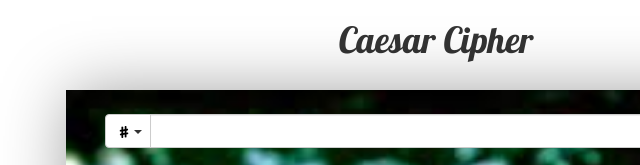
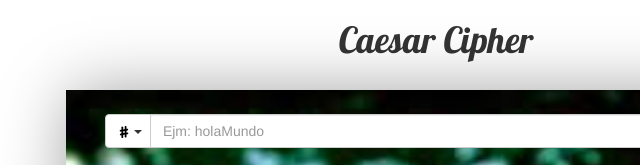
Before and after one commit to betsyvies/-caesar-encryption-es6, a plain HTML site: page index.html in a window 1280 px wide. Shown: the top 165 px of the page, 204-844 px from the left. Drawn offline with Linux system fonts and the light colour scheme.

Commit message:
añadiendo placeholder

```diff
--- a/index.html
+++ b/index.html
@@ -44,7 +44,7 @@
                 </ul>
               </div>
               <!-- /btn-group -->
-              <input id="input-form" type="text" class="form-control input-control" aria-label="..." value="">
+              <input id="input-form" type="text" class="form-control input-control" aria-label="..." value="" placeholder="Ejm: holaMundo">
             </div>
           </div>
           <!-- Results Container -->
```
